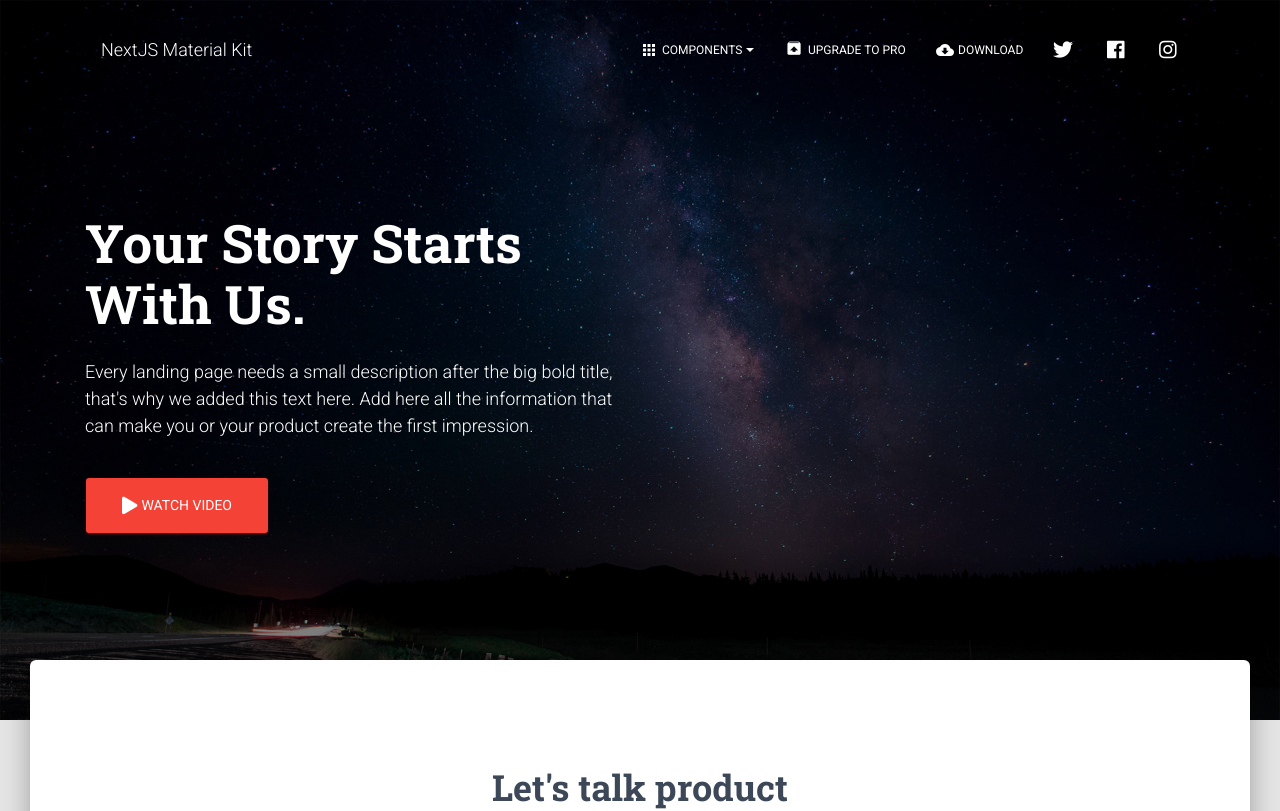
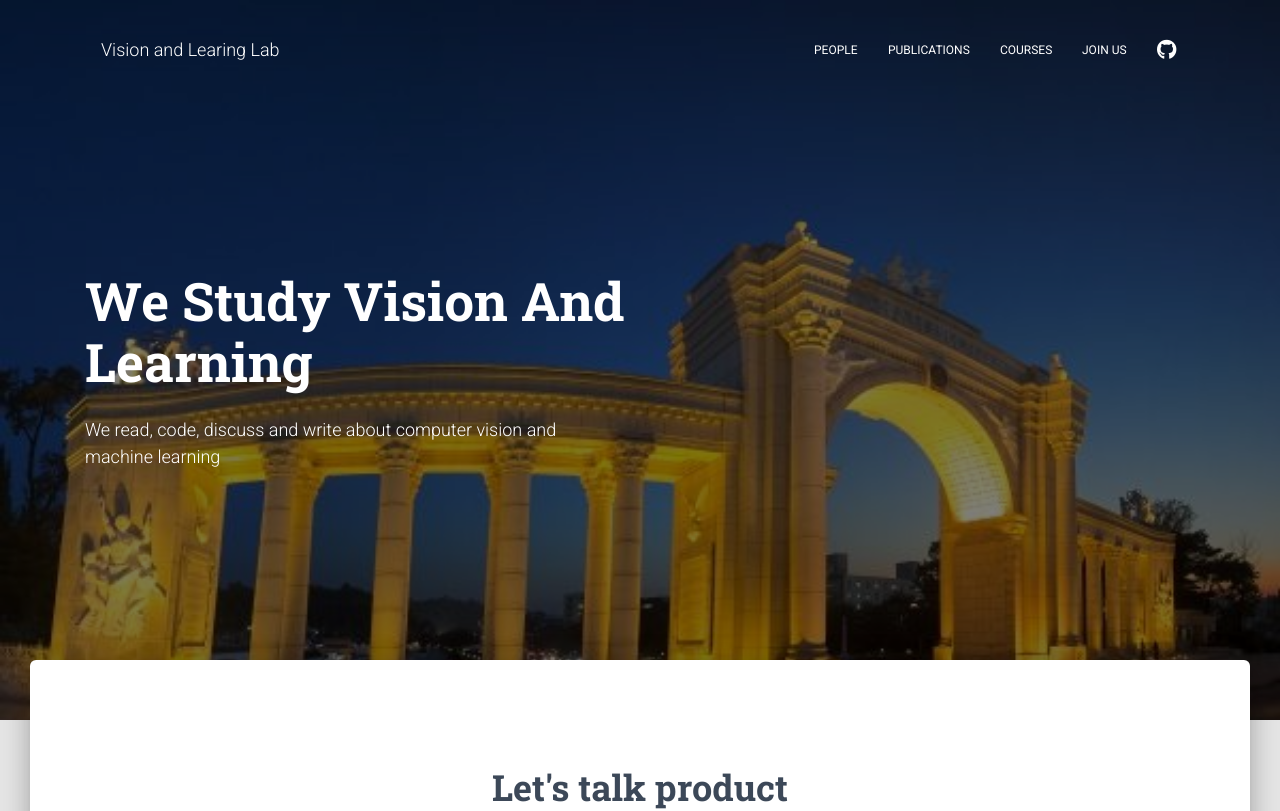
Before and after one commit to jinwoochoipage/jinwoochoi, a Next.js app: page /landing in a window 1280 px wide. Shown: the top 811 px of the page. Built offline with nearby package versions, Linux system fonts and the light colour scheme.

Commit message:
feat: header 구현 - routing 설정 - 메인 로고 및 문구 설정

```diff
--- a/components/Header/HeaderLinks.js
+++ b/components/Header/HeaderLinks.js
@@ -22,11 +22,11 @@ import styles from "styles/jss/nextjs-material-kit/components/headerLinksStyle.j
 
 const useStyles = makeStyles(styles);
 
-export default function HeaderLinks(props) {
+export default function HeaderLinks() {
   const classes = useStyles();
   return (
     <List className={classes.list}>
-      <ListItem className={classes.listItem}>
+      {/* <ListItem className={classes.listItem}>
         <CustomDropdown
           noLiPadding
           navDropdown
@@ -69,60 +69,45 @@ export default function HeaderLinks(props) {
         >
           <CloudDownload className={classes.icons} /> Download
         </Button>
+      </ListItem> */}
+      <ListItem className={classes.listItem}>
+        <Button color="transparent" className={classes.navLink} href="/people">
+          PEOPLE
+        </Button>
       </ListItem>
       <ListItem className={classes.listItem}>
-        {/*<Tooltip title="Delete">
-          <IconButton aria-label="Delete">
-            <DeleteIcon />
-          </IconButton>
-        </Tooltip>*/}
-        <Tooltip
-          id="instagram-twitter"
-          title="Follow us on twitter"
-          placement={"top"}
-          classes={{ tooltip: classes.tooltip }}
+        <Button
+          color="transparent"
+          className={classes.navLink}
+          href="/publications"
         >
-          <Button
-            href="https://twitter.com/CreativeTim?ref=creativetim"
-            target="_blank"
-            color="transparent"
-            className={classes.navLink}
-          >
-            <i className={classes.socialIcons + " fab fa-twitter"} />
-          </Button>
-        </Tooltip>
+          PUBLICATIONS
+        </Button>
+      </ListItem>
+      <ListItem className={classes.listItem}>
+        <Button color="transparent" className={classes.navLink} href="/courses">
+          COURSES
+        </Button>
+      </ListItem>
+      <ListItem className={classes.listItem}>
+        <Button color="transparent" className={classes.navLink} href="/joinus">
+          JOIN US
+        </Button>
       </ListItem>
       <ListItem className={classes.listItem}>
         <Tooltip
-          id="instagram-facebook"
-          title="Follow us on facebook"
+          id="github-tooltip"
+          title="visit our github"
           placement={"top"}
           classes={{ tooltip: classes.tooltip }}
         >
           <Button
             color="transparent"
-            href="https://www.facebook.com/CreativeTim?ref=creativetim"
+            href="https://github.com/khuvll"
             target="_blank"
             className={classes.navLink}
           >
-            <i className={classes.socialIcons + " fab fa-facebook"} />
-          </Button>
-        </Tooltip>
-      </ListItem>
-      <ListItem className={classes.listItem}>
-        <Tooltip
-          id="instagram-tooltip"
-          title="Follow us on instagram"
-          placement={"top"}
-          classes={{ tooltip: classes.tooltip }}
-        >
-          <Button
-            color="transparent"
-            href="https://www.instagram.com/CreativeTimOfficial?ref=creativetim"
-            target="_blank"
-            className={classes.navLink}
-          >
-            <i className={classes.socialIcons + " fab fa-instagram"} />
+            <i className={classes.socialIcons + " fab fa-github"} />
           </Button>
         </Tooltip>
       </ListItem>
--- a/package.json
+++ b/package.json
@@ -33,6 +33,8 @@
   },
   "homepage": "https://demos.creative-tim.com/nextjs-material-kit",
   "dependencies": {
+    "@emotion/react": "^11.7.1",
+    "@emotion/styled": "^11.6.0",
     "@material-ui/core": "4.11.4",
     "@material-ui/icons": "4.11.2",
     "classnames": "2.3.1",
--- a/pages/_app.js
+++ b/pages/_app.js
@@ -1,20 +1,3 @@
-/*!
-
-=========================================================
-* NextJS Material Kit v1.2.0 based on Material Kit Free - v2.0.2 (Bootstrap 4.0.0 Final Edition) and Material Kit React v1.8.0
-=========================================================
-
-* Product Page: https://www.creative-tim.com/product/nextjs-material-kit
-* Copyright 2021 Creative Tim (https://www.creative-tim.com)
-* Licensed under MIT (https://github.com/creativetimofficial/nextjs-material-kit/blob/main/LICENSE.md)
-
-* Coded by Creative Tim
-
-=========================================================
-
-* The above copyright notice and this permission notice shall be included in all copies or substantial portions of the Software.
-
-*/
 import React from "react";
 import ReactDOM from "react-dom";
 import App from "next/app";
@@ -24,6 +7,9 @@ import Router from "next/router";
 import PageChange from "components/PageChange/PageChange.js";
 
 import "styles/scss/nextjs-material-kit.scss?v=1.2.0";
+import Header from "../components/Header/Header";
+import HeaderLinks from "../components/Header/HeaderLinks";
+import Parallax from "../components/Parallax/Parallax";
 
 Router.events.on("routeChangeStart", (url) => {
   console.log(`Loading: ${url}`);
@@ -42,38 +28,19 @@ Router.events.on("routeChangeError", () => {
   document.body.classList.remove("body-page-transition");
 });
 
+const dashboardRoutes = [];
+
 export default class MyApp extends App {
-  componentDidMount() {
-    let comment = document.createComment(`
-
-=========================================================
-* NextJS Material Kit v1.2.0 based on Material Kit Free - v2.0.2 (Bootstrap 4.0.0 Final Edition) and Material Kit React v1.8.0
-=========================================================
-
-* Product Page: https://www.creative-tim.com/product/nextjs-material-kit
-* Copyright 2021 Creative Tim (https://www.creative-tim.com)
-* Licensed under MIT (https://github.com/creativetimofficial/nextjs-material-kit/blob/main/LICENSE.md)
-
-* Coded by Creative Tim
-
-=========================================================
-
-* The above copyright notice and this permission notice shall be included in all copies or substantial portions of the Software.
-
-`);
-    document.insertBefore(comment, document.documentElement);
-  }
   static async getInitialProps({ Component, router, ctx }) {
     let pageProps = {};
 
     if (Component.getInitialProps) {
       pageProps = await Component.getInitialProps(ctx);
     }
-
     return { pageProps };
   }
   render() {
-    const { Component, pageProps } = this.props;
+    const { Component, pageProps, ...rest } = this.props;
 
     return (
       <React.Fragment>
--- a/pages/landing.js
+++ b/pages/landing.js
@@ -26,15 +26,14 @@ const dashboardRoutes = [];
 
 const useStyles = makeStyles(styles);
 
-export default function LandingPage(props) {
+export default function LandingPage({ ...rest }) {
   const classes = useStyles();
-  const { ...rest } = props;
   return (
     <div>
       <Header
         color="transparent"
         routes={dashboardRoutes}
-        brand="NextJS Material Kit"
+        brand="Vision and Learing Lab"
         rightLinks={<HeaderLinks />}
         fixed
         changeColorOnScroll={{
@@ -43,28 +42,15 @@ export default function LandingPage(props) {
         }}
         {...rest}
       />
-      <Parallax filter responsive image="/img/landing-bg.jpg">
+      <Parallax filter responsive image="/img/main-bg.jpeg">
         <div className={classes.container}>
           <GridContainer>
             <GridItem xs={12} sm={12} md={6}>
-              <h1 className={classes.title}>Your Story Starts With Us.</h1>
+              <h1 className={classes.title}>We Study Vision And Learning</h1>
               <h4>
-                Every landing page needs a small description after the big bold
-                title, that{"'"}s why we added this text here. Add here all the
-                information that can make you or your product create the first
-                impression.
+                We read, code, discuss and write about computer vision and
+                machine learning
               </h4>
-              <br />
-              <Button
-                color="danger"
-                size="lg"
-                href="https://www.youtube.com/watch?v=dQw4w9WgXcQ&ref=creativetim"
-                target="_blank"
-                rel="noopener noreferrer"
-              >
-                <i className="fas fa-play" />
-                Watch video
-              </Button>
             </GridItem>
           </GridContainer>
         </div>
```
Also changed, not shown: pages/index.tsx (+23 -3 lines), public/img/main-bg.jpeg (added), 1 other file (tests, documents, lock files or other folders).
